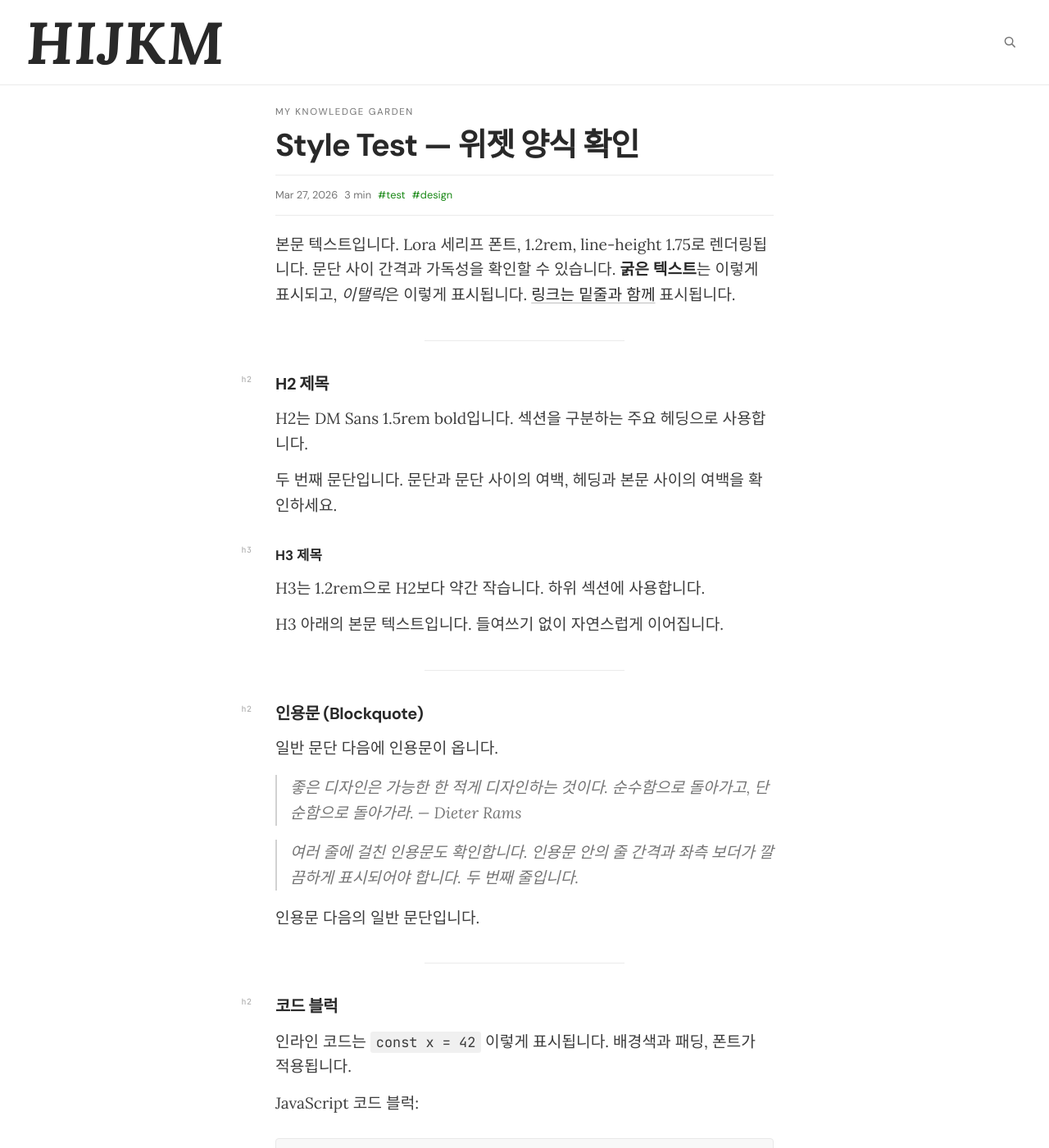
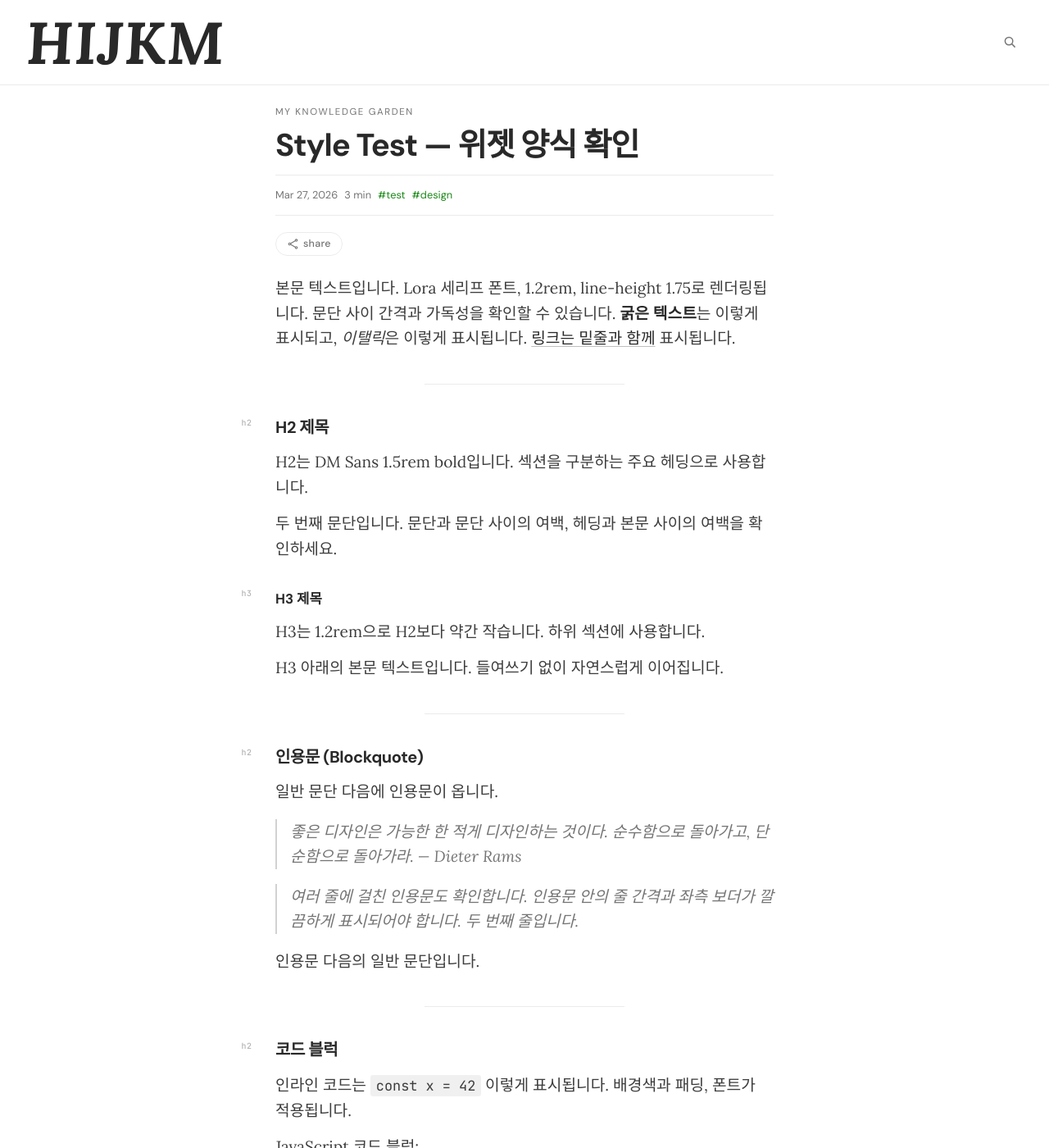
Before and after one commit to HIJKM/HIJKM.github.io, a Jekyll site: the page built from _posts/2026-03-27-style-test.md, in a window 1280 px wide and 1400 px high. Shown: the whole window at 82% size. Built offline with Jekyll 4.4.1, drawn with Linux system fonts in a browser that asks for light colours; nearby versions of some CDN libraries.

Commit message:
feat: pill share button between post-meta and content
- Left-aligned pill button with share icon
- Uses Web Share API on mobile (native share sheet)
- Falls back to clipboard copy on desktop
- Shows "copied!" feedback for 2s after copy

Co-Authored-By: Claude Sonnet 4.6 <noreply@anthropic.com>

```diff
--- a/_layouts/post.html
+++ b/_layouts/post.html
@@ -22,6 +22,20 @@ layout: default
     </div>
   </header>
 
+  <div class="post-share">
+    <button class="btn-share" id="share-btn">
+      <svg width="13" height="13" viewBox="0 0 16 16" fill="none" aria-hidden="true">
+        <circle cx="13" cy="2.5" r="1.5" stroke="currentColor" stroke-width="1.4"/>
+        <circle cx="13" cy="13.5" r="1.5" stroke="currentColor" stroke-width="1.4"/>
+        <circle cx="3"  cy="8"   r="1.5" stroke="currentColor" stroke-width="1.4"/>
+        <line x1="4.3" y1="7.3"  x2="11.7" y2="3.2"  stroke="currentColor" stroke-width="1.4" stroke-linecap="round"/>
+        <line x1="4.3" y1="8.7"  x2="11.7" y2="12.8" stroke="currentColor" stroke-width="1.4" stroke-linecap="round"/>
+      </svg>
+      share
+    </button>
+    <span class="share-copied" id="share-copied">copied!</span>
+  </div>
+
   <div class="post-content">
     {{ content }}
   </div>
--- a/assets/css/main.css
+++ b/assets/css/main.css
@@ -292,6 +292,47 @@ img { max-width: 100%; display: block; }
 .post-meta a:hover {
   text-decoration: underline;
 }
+
+/* ============================================================
+   Post share button
+   ============================================================ */
+.post-share {
+  display: flex;
+  align-items: center;
+  gap: 0.75rem;
+  margin: 1.25rem 0 1.5rem;
+}
+
+.btn-share {
+  display: inline-flex;
+  align-items: center;
+  gap: 0.4rem;
+  font-family: var(--font-sans);
+  font-size: 0.78rem;
+  font-weight: 500;
+  color: var(--ink-muted);
+  background: none;
+  border: 1px solid var(--line);
+  border-radius: 999px;
+  padding: 0.35rem 0.85rem;
+  cursor: pointer;
+  letter-spacing: 0.02em;
+  transition: border-color 140ms ease, color 140ms ease;
+}
+
+.btn-share:hover {
+  border-color: rgba(0, 0, 0, 0.3);
+  color: var(--ink);
+}
+
+.share-copied {
+  display: none;
+  font-family: var(--font-sans);
+  font-size: 0.75rem;
+  color: var(--accent);
+}
+
+.share-copied.is-visible { display: inline; }
 
 /* ============================================================
    Post body
--- a/assets/js/main.js
+++ b/assets/js/main.js
@@ -334,6 +334,32 @@ document.addEventListener('DOMContentLoaded', function () {
   }
 
   /* ══════════════════════════════════════
+     Share button
+     ══════════════════════════════════════ */
+  const shareBtn    = document.getElementById('share-btn');
+  const shareCopied = document.getElementById('share-copied');
+  if (shareBtn) {
+    shareBtn.addEventListener('click', async () => {
+      const url   = location.href;
+      const title = document.title;
+      if (navigator.share) {
+        try { await navigator.share({ title, url }); return; } catch (e) { /* cancelled */ }
+      }
+      try {
+        await navigator.clipboard.writeText(url);
+      } catch (e) {
+        // fallback: execCommand
+        const ta = document.createElement('textarea');
+        ta.value = url; ta.style.position = 'fixed'; ta.style.opacity = '0';
+        document.body.appendChild(ta); ta.select();
+        document.execCommand('copy'); document.body.removeChild(ta);
+      }
+      shareCopied?.classList.add('is-visible');
+      setTimeout(() => shareCopied?.classList.remove('is-visible'), 2000);
+    });
+  }
+
+  /* ══════════════════════════════════════
      Post card scroll entrance
      ══════════════════════════════════════ */
   const cards = document.querySelectorAll('.post-card');
```
